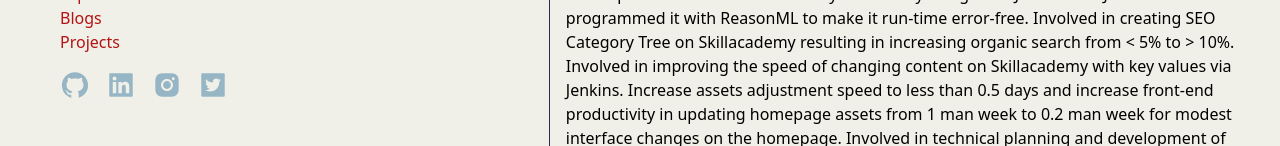
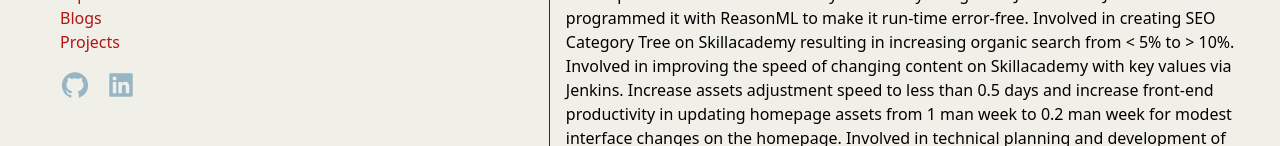
Before and after one commit to frrsfuzn/frrsfuzn.github.io, a Next.js app: page / in a window 1280 px wide. Shown: the part 654-800 px from the top of the page. Built offline with nearby package versions, Linux system fonts and the light colour scheme.

Commit message:
change socmed link and change project banner

```diff
--- a/src/components/Header.tsx
+++ b/src/components/Header.tsx
@@ -98,18 +98,8 @@ function Header() {
               </Link>
             </li>
             <li className="mr-4">
-              <Link href="https://github.com/frrsfuzn" target="_blank">
+              <Link href="https://www.linkedin.com/in/mochfarrasfauzan/" target="_blank">
                 <AiFillLinkedin className="text-3xl dark:text-blueSplash text-nepal" />
-              </Link>
-            </li>
-            <li className="mr-4">
-              <Link href="https://github.com/frrsfuzn" target="_blank">
-                <AiFillInstagram className="text-3xl dark:text-blueSplash text-nepal" />
-              </Link>
-            </li>
-            <li className="mr-4">
-              <Link href="https://github.com/frrsfuzn" target="_blank">
-                <AiFillTwitterSquare className="text-3xl dark:text-blueSplash text-nepal" />
               </Link>
             </li>
           </ul>
--- a/src/mdx/projects/react-native-pokedex.mdx
+++ b/src/mdx/projects/react-native-pokedex.mdx
@@ -3,7 +3,7 @@ title: React Native Pokedex
 date: 30/12/2022
 topics: pokedex, reactnative, pokemon
 description: Pokemon App using React Native with PokeAPI
-bannerUrl: https://picsum.photos/1280/480
+bannerUrl: https://images.unsplash.com/photo-1605979257913-1704eb7b6246?q=80&w=2070&auto=format&fit=crop&ixlib=rb-4.0.3&ixid=M3wxMjA3fDB8MHxwaG90by1wYWdlfHx8fGVufDB8fHx8fA%3D%3D
 ---
 # Pokedex App with React Native
 
```
